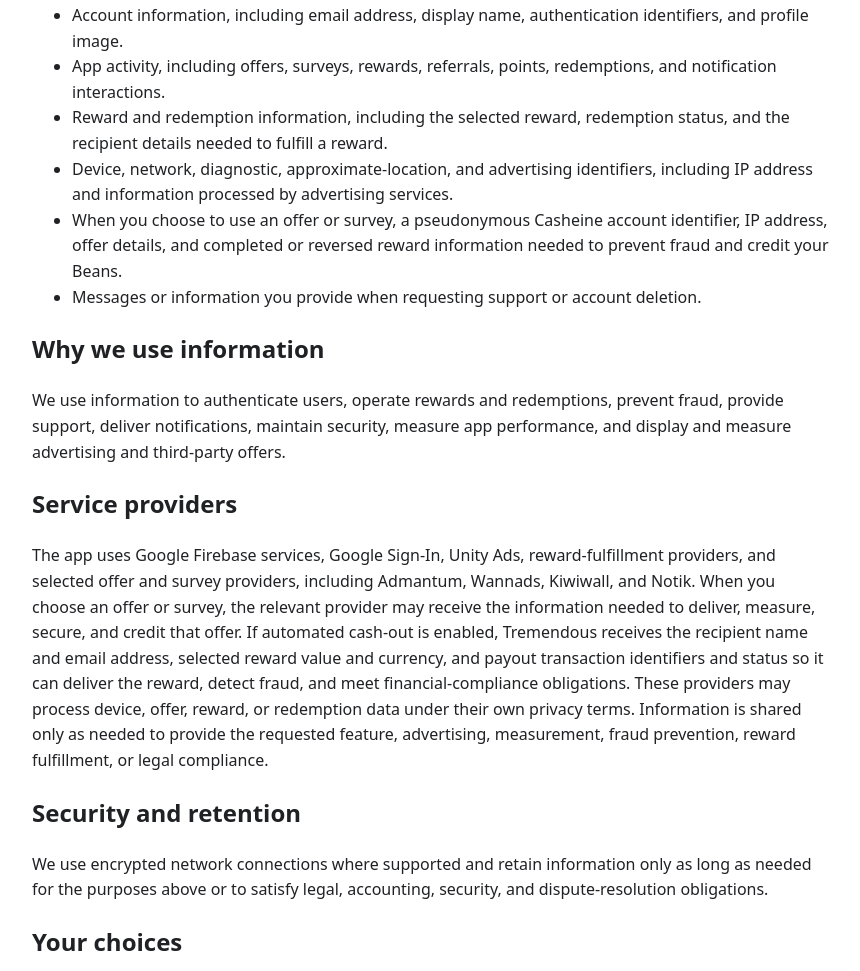
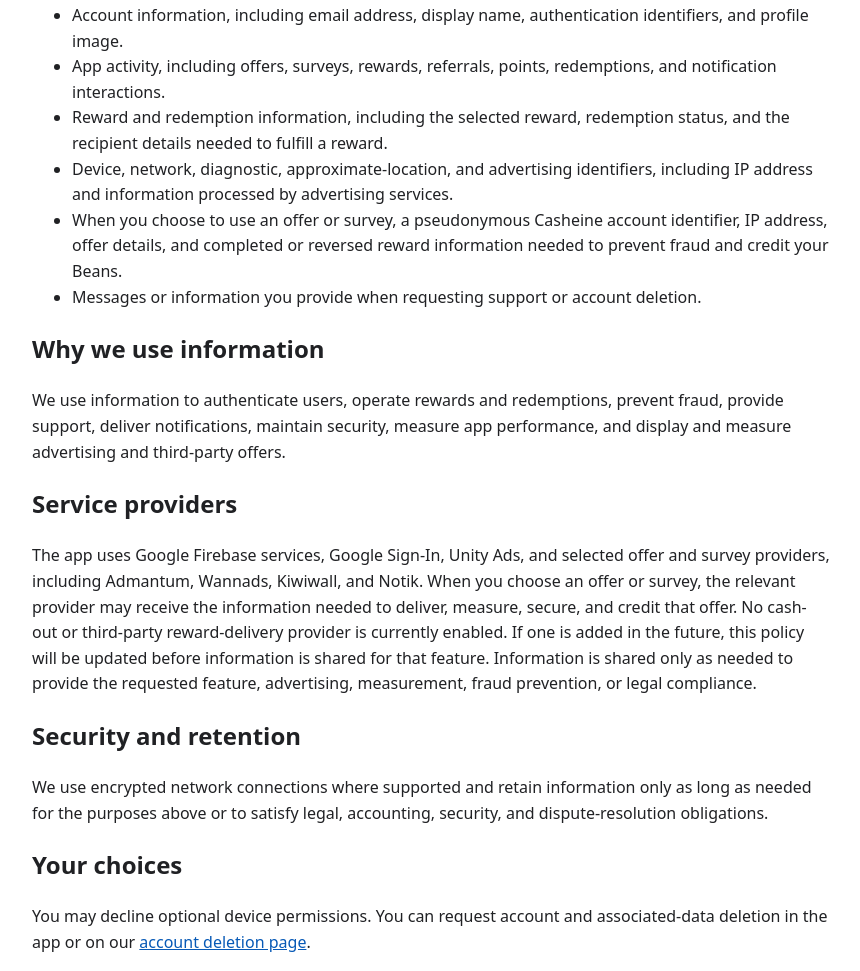
Before and after one commit to billyaumand3/casheine-compliance, a plain HTML site: page privacy.html in a window 1280 px wide. Shown: the part 263-1234 px from the top of the page, without its empty margins (208-1068 px from the left). Drawn offline with Linux system fonts and the light colour scheme.

Commit message:
docs: remove inactive Tremendous disclosure

```diff
--- a/privacy.html
+++ b/privacy.html
@@ -23,7 +23,7 @@
     <h2>Why we use information</h2>
     <p>We use information to authenticate users, operate rewards and redemptions, prevent fraud, provide support, deliver notifications, maintain security, measure app performance, and display and measure advertising and third-party offers.</p>
     <h2>Service providers</h2>
-    <p>The app uses Google Firebase services, Google Sign-In, Unity Ads, reward-fulfillment providers, and selected offer and survey providers, including Admantum, Wannads, Kiwiwall, and Notik. When you choose an offer or survey, the relevant provider may receive the information needed to deliver, measure, secure, and credit that offer. If automated cash-out is enabled, Tremendous receives the recipient name and email address, selected reward value and currency, and payout transaction identifiers and status so it can deliver the reward, detect fraud, and meet financial-compliance obligations. These providers may process device, offer, reward, or redemption data under their own privacy terms. Information is shared only as needed to provide the requested feature, advertising, measurement, fraud prevention, reward fulfillment, or legal compliance.</p>
+    <p>The app uses Google Firebase services, Google Sign-In, Unity Ads, and selected offer and survey providers, including Admantum, Wannads, Kiwiwall, and Notik. When you choose an offer or survey, the relevant provider may receive the information needed to deliver, measure, secure, and credit that offer. No cash-out or third-party reward-delivery provider is currently enabled. If one is added in the future, this policy will be updated before information is shared for that feature. Information is shared only as needed to provide the requested feature, advertising, measurement, fraud prevention, or legal compliance.</p>
     <h2>Security and retention</h2>
     <p>We use encrypted network connections where supported and retain information only as long as needed for the purposes above or to satisfy legal, accounting, security, and dispute-resolution obligations.</p>
     <h2>Your choices</h2>
```
